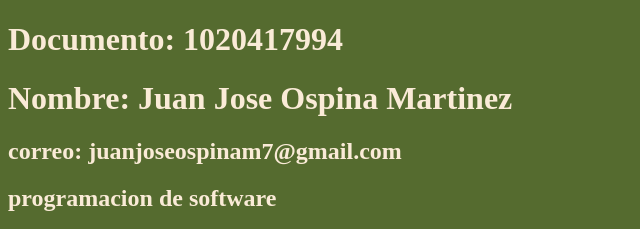
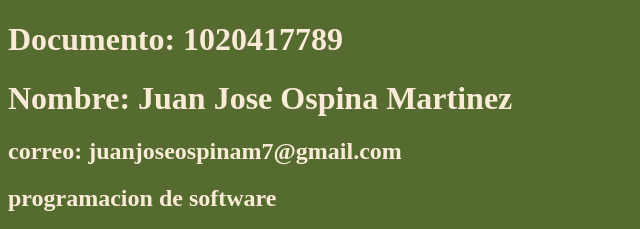
Before and after one commit to JuanJoseOspinaM17/REPO_JJOM, a plain HTML site: page Datos_JJOM.html in a window 1280 px wide. Shown: the top 229 px of the page, 0-640 px from the left. Drawn offline with Linux system fonts and the light colour scheme.

Commit message:
cambio de documento

```diff
--- a/Datos_JJOM.html
+++ b/Datos_JJOM.html
@@ -6,7 +6,7 @@
     <title>Datos Personales</title>
 </head>
 <body style="background-color: darkolivegreen; color:antiquewhite ; ">
-    <h1>Documento: 1020417994</h1>
+    <h1>Documento: 1020417789</h1>
     <h1>Nombre: Juan Jose Ospina Martinez</h1>
     <h2>correo: juanjoseospinam7@gmail.com</h2>
     <h2>programacion de software</h2>
```
